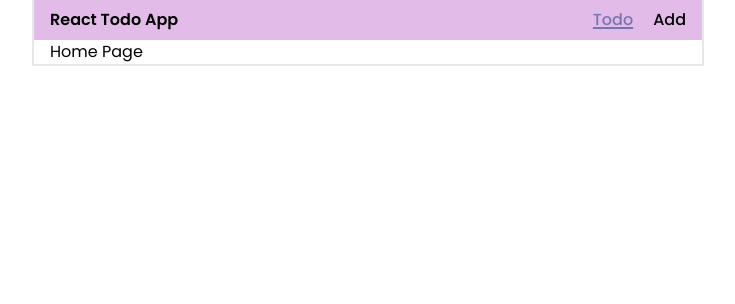
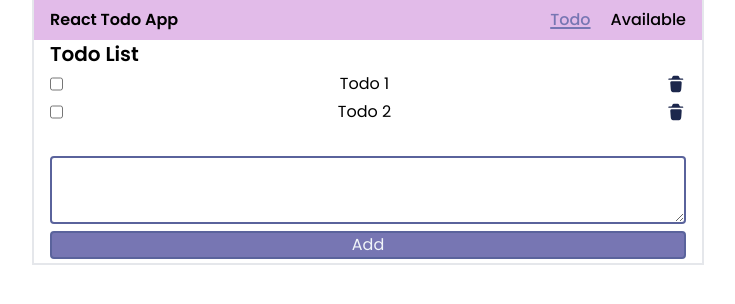
Before and after one commit to Ravsst2004/todo-list-reactjs, a React (Vite) app: page / in a window 1280 px wide. Shown: the top 304 px of the page, without its empty margins (272-1007 px from the left). Built offline with nearby package versions, Linux system fonts and the light colour scheme.

Commit message:
Adding Form and Todo List Component

```diff
--- /dev/null
+++ b/data/todos.json
@@ -0,0 +1,14 @@
+{
+  "todos": [
+    {
+      "id": 1,
+      "title": "Todo 1",
+      "completed": false
+    },
+    {
+      "id": 2,
+      "title": "Todo 2",
+      "completed": false
+    }
+  ]
+}
--- /dev/null
+++ b/src/components/FormAddTodos.jsx
@@ -0,0 +1,21 @@
+const FormAddTodos = () => {
+  return (
+    <div>
+      <form action="" className="my-1">
+        <textarea
+          type="text"
+          className="w-full border-2 p-2 border-first rounded"
+          required
+        ></textarea>
+        <button
+          type="submit"
+          className="border-2 px-2 w-full border-first bg-second text-slate-100 rounded"
+        >
+          Add
+        </button>
+      </form>
+    </div>
+  );
+};
+
+export default FormAddTodos;
--- /dev/null
+++ b/src/components/TodoList.jsx
@@ -0,0 +1,16 @@
+/* eslint-disable react/prop-types */
+import Trash from "../assets/svg/trash.svg";
+
+const TodoList = ({ title }) => {
+  return (
+    <div>
+      <div className="flex gap-x-4 cursor-pointer my-1 justify-between">
+        <input type="checkbox" className="peer cursor-pointer" />
+        <p className="peer-checked:line-through">{title}</p>
+        <img src={Trash} alt="Delete" width={20} />
+      </div>
+    </div>
+  );
+};
+
+export default TodoList;
--- a/src/components/layouts/Navbar.jsx
+++ b/src/components/layouts/Navbar.jsx
@@ -14,12 +14,12 @@ const Navbar = () => {
           Todo
         </a>
         <a
-          href="/add"
+          href="/available"
           className={`${
-            currentPage === "/add" ? "underline text-second" : ""
+            currentPage === "/available" ? "underline text-second" : ""
           } underline-offset-2 decoration-2 decoration-second `}
         >
-          Add
+          Available
         </a>
       </div>
     </nav>
--- a/src/main.jsx
+++ b/src/main.jsx
@@ -2,7 +2,7 @@ import ReactDOM from "react-dom/client";
 import "./index.css";
 import Navbar from "./components/layouts/Navbar.jsx";
 import HomePage from "./pages/HomePage.jsx";
-import AddPage from "./pages/AddPage.jsx";
+import AvailablePage from "./pages/AvailablePage.jsx";
 
 import { createBrowserRouter, RouterProvider } from "react-router-dom";
 import ErrorPage from "./pages/ErrorPage.jsx";
@@ -13,8 +13,8 @@ const router = createBrowserRouter([
     errorElement: <ErrorPage />,
   },
   {
-    path: "/add",
-    element: <AddPage />,
+    path: "/available",
+    element: <AvailablePage />,
   },
 ]);
 
--- a/src/pages/AddPage.jsx
+++ b/src/pages/AvailablePage.jsx
@@ -1,4 +1,4 @@
-const AddPage = () => {
+const AvailablePage = () => {
   return (
     <div className="px-4">
       <h1>Add Page</h1>
@@ -6,4 +6,4 @@ const AddPage = () => {
   );
 };
 
-export default AddPage;
+export default AvailablePage;
--- a/src/pages/HomePage.jsx
+++ b/src/pages/HomePage.jsx
@@ -1,8 +1,22 @@
+import { todos } from "../../data/todos.json";
+import FormAddTodos from "../components/FormAddTodos";
+import TodoList from "../components/TodoList";
+
 const HomePage = () => {
-
   return (
     <div className="px-4">
-      <h1 className="">Home Page</h1>
+      <div className="mb-8">
+        <h1 className="font-semibold text-xl">Todo List</h1>
+        {todos.map((todo) => (
+          <TodoList
+            key={todo.id}
+            title={todo.title}
+            completed={todo.completed}
+          />
+        ))}
+      </div>
+
+      <FormAddTodos />
     </div>
   );
 };
```
Also changed, not shown: src/assets/svg/trash.svg (added).
